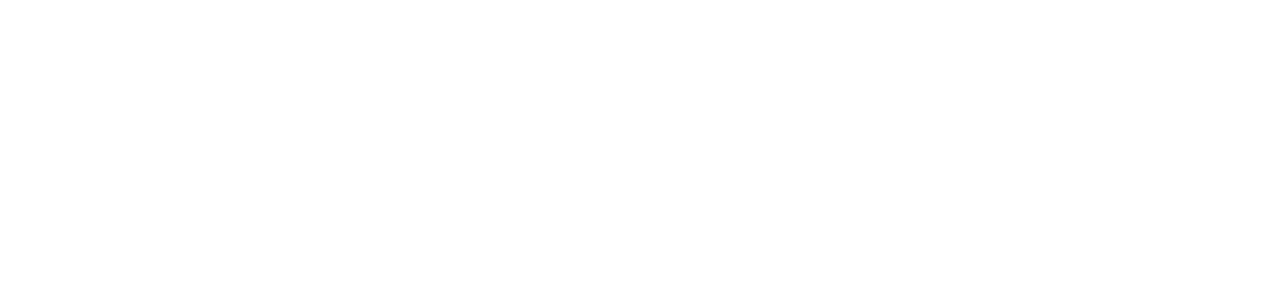
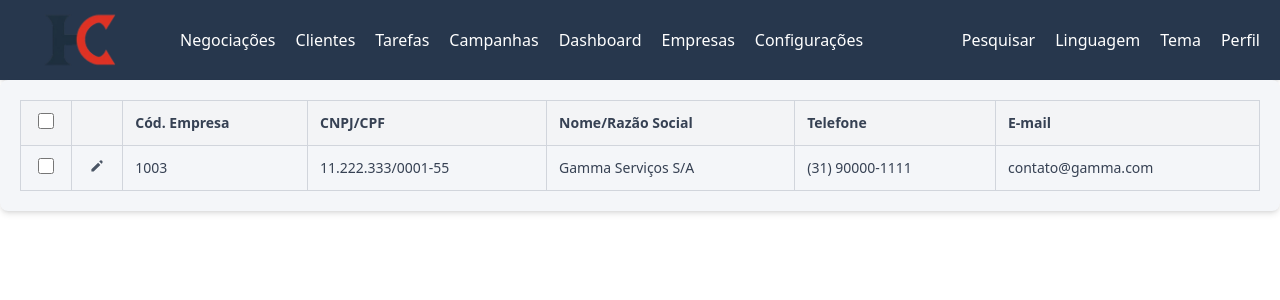
Before and after one commit to HerbertCarlos007/crm-frontend, a Vue app: page /company in a window 1280 px wide. Before the commit this address had no page. Shown: the top 300 px of the page. Built offline with nearby package versions, Linux system fonts and the light colour scheme.

Commit message:
feat: criando tela de empresas

```diff
--- a/src/App.vue
+++ b/src/App.vue
@@ -1,7 +1,9 @@
 <script setup>
+import HeaderComponent from "./components/HeaderComponent.vue";
 </script>
 
 <template>
+  <HeaderComponent />
   <router-view></router-view>
 </template>
 
--- /dev/null
+++ b/src/components/CompanyComponent.vue
@@ -0,0 +1,80 @@
+<script setup></script>
+
+<template>
+  <div class="w-full overflow-x-auto bg-[#f4f6f9] p-5 rounded-lg shadow-md">
+    <!-- Tabela com bordas -->
+    <table class="w-full border-collapse rounded-lg border border-gray-300">
+      <thead>
+        <tr class="bg-gray-100 border-b border-gray-300">
+          <th class="p-2 border-r border-l border-gray-300">
+            <input type="checkbox" class="w-4 h-4" />
+          </th>
+          <th class="p-2 border-r border-gray-300"></th>
+          <th
+            class="p-3 text-left text-sm font-semibold text-gray-700 border-r border-gray-300"
+          >
+            Cód. Empresa
+          </th>
+          <th
+            class="p-3 text-left text-sm font-semibold text-gray-700 border-r border-gray-300"
+          >
+            CNPJ/CPF
+          </th>
+          <th
+            class="p-3 text-left text-sm font-semibold text-gray-700 border-r border-gray-300"
+          >
+            Nome/Razão Social
+          </th>
+          <th
+            class="p-3 text-left text-sm font-semibold text-gray-700 border-r border-gray-300"
+          >
+            Telefone
+          </th>
+          <th
+            class="p-3 text-left text-sm font-semibold text-gray-700 border-r border-gray-300"
+          >
+            E-mail
+          </th>
+        </tr>
+      </thead>
+      <tbody>
+        <tr class="border-b border-gray-300 hover:bg-gray-50">
+          <td class="p-2 border-r border-l border-gray-300 text-center">
+            <input type="checkbox" class="w-4 h-4" />
+          </td>
+          <td class="p-2 border-r border-gray-300 text-center">
+            <button class="text-gray-600 hover:text-gray-800">
+              <svg
+                xmlns="http://www.w3.org/2000/svg"
+                class="h-4 w-4"
+                viewBox="0 0 20 20"
+                fill="currentColor"
+              >
+                <path
+                  d="M13.586 3.586a2 2 0 112.828 2.828l-.793.793-2.828-2.828.793-.793zM11.379 5.793L3 14.172V17h2.828l8.38-8.379-2.83-2.828z"
+                />
+              </svg>
+            </button>
+          </td>
+          <td class="p-3 text-sm text-gray-700 border-r border-gray-300">
+            1003
+          </td>
+          <td class="p-3 text-sm text-gray-700 border-r border-gray-300">
+            11.222.333/0001-55
+          </td>
+          <td class="p-3 text-sm text-gray-700 border-r border-gray-300">
+            Gamma Serviços S/A
+          </td>
+          <td class="p-3 text-sm text-gray-700 border-r border-gray-300">
+            (31) 90000-1111
+          </td>
+          <td class="p-3 text-sm text-gray-700 border-r border-gray-300">
+            contato@gamma.com
+          </td>
+        </tr>
+      </tbody>
+    </table>
+  </div>
+</template>
+
+<style scoped></style>
--- a/src/components/HeaderComponent.vue
+++ b/src/components/HeaderComponent.vue
@@ -1,25 +1,30 @@
 <script setup>
-import { ref } from 'vue'
+import { ref } from "vue";
+import { useRouter } from "vue-router";
 
-const openMenu = ref(null)
+const router = useRouter();
+const openMenu = ref(null);
 
 const toggleMenu = (menuName) => {
-  openMenu.value = openMenu.value === menuName ? null : menuName
-}
+  openMenu.value = openMenu.value === menuName ? null : menuName;
+};
 </script>
 
 <template>
-  <div class="w-full h-20 bg-[#27374D] flex items-center justify-between shadow-md px-5 ">
+  <div
+    class="w-full h-20 bg-[#27374D] flex items-center justify-between shadow-md px-5"
+  >
     <section class="flex items-center">
       <img src="../assets/logo.png" alt="logo" class="h-30 w-30 rounded-lg" />
 
       <ul class="flex text-white ml-10 gap-5">
-
         <!-- Negociações -->
         <li class="relative cursor-pointer" @click="toggleMenu('negociacoes')">
           Negociações
-          <ul v-if="openMenu === 'negociacoes'"
-            class="absolute left-0 top-full bg-[#27374D] mt-1 p-2 rounded shadow-lg">
+          <ul
+            v-if="openMenu === 'negociacoes'"
+            class="absolute left-0 top-full bg-[#27374D] mt-1 p-2 rounded shadow-lg"
+          >
             <li class="px-4 py-2 hover:bg-[#3b4a63]">Todas Negociações</li>
             <li class="px-4 py-2 hover:bg-[#3b4a63]">Nova Negociação</li>
             <li class="px-4 py-2 hover:bg-[#3b4a63]">Etapas</li>
@@ -29,8 +34,10 @@
         <!-- Clientes -->
         <li class="relative cursor-pointer" @click="toggleMenu('clientes')">
           Clientes
-          <ul v-if="openMenu === 'clientes'"
-            class="absolute left-0 top-full bg-[#27374D] mt-1 p-2 rounded shadow-lg">
+          <ul
+            v-if="openMenu === 'clientes'"
+            class="absolute left-0 top-full bg-[#27374D] mt-1 p-2 rounded shadow-lg"
+          >
             <li class="px-4 py-2 hover:bg-[#3b4a63]">Lista de Clientes</li>
             <li class="px-4 py-2 hover:bg-[#3b4a63]">Adicionar Cliente</li>
           </ul>
@@ -39,8 +46,10 @@
         <!-- Tarefas -->
         <li class="relative cursor-pointer" @click="toggleMenu('tarefas')">
           Tarefas
-          <ul v-if="openMenu === 'tarefas'"
-            class="absolute left-0 top-full bg-[#27374D] mt-1 p-2 rounded shadow-lg">
+          <ul
+            v-if="openMenu === 'tarefas'"
+            class="absolute left-0 top-full bg-[#27374D] mt-1 p-2 rounded shadow-lg"
+          >
             <li class="px-4 py-2 hover:bg-[#3b4a63]">Minhas Tarefas</li>
             <li class="px-4 py-2 hover:bg-[#3b4a63]">Criar Tarefa</li>
           </ul>
@@ -49,8 +58,10 @@
         <!-- Campanhas -->
         <li class="relative cursor-pointer" @click="toggleMenu('campanhas')">
           Campanhas
-          <ul v-if="openMenu === 'campanhas'"
-            class="absolute left-0 top-full bg-[#27374D] mt-1 p-2 rounded shadow-lg">
+          <ul
+            v-if="openMenu === 'campanhas'"
+            class="absolute left-0 top-full bg-[#27374D] mt-1 p-2 rounded shadow-lg"
+          >
             <li class="px-4 py-2 hover:bg-[#3b4a63]">Campanhas Ativas</li>
             <li class="px-4 py-2 hover:bg-[#3b4a63]">Nova Campanha</li>
           </ul>
@@ -59,8 +70,10 @@
         <!-- Dashboard -->
         <li class="relative cursor-pointer" @click="toggleMenu('dashboard')">
           Dashboard
-          <ul v-if="openMenu === 'dashboard'"
-            class="absolute left-0 top-full bg-[#27374D] mt-1 p-2 rounded shadow-lg">
+          <ul
+            v-if="openMenu === 'dashboard'"
+            class="absolute left-0 top-full bg-[#27374D] mt-1 p-2 rounded shadow-lg"
+          >
             <li class="px-4 py-2 hover:bg-[#3b4a63]">Visão Geral</li>
             <li class="px-4 py-2 hover:bg-[#3b4a63]">Relatórios</li>
           </ul>
@@ -69,23 +82,28 @@
         <!-- Empresas -->
         <li class="relative cursor-pointer" @click="toggleMenu('empresas')">
           Empresas
-          <ul v-if="openMenu === 'empresas'"
-            class="absolute left-0 top-full bg-[#27374D] mt-1 p-2 rounded shadow-lg">
-            <li class="px-4 py-2 hover:bg-[#3b4a63]">Empresas</li>
+          <ul
+            v-if="openMenu === 'empresas'"
+            class="absolute left-0 top-full bg-[#27374D] mt-1 p-2 rounded shadow-lg"
+          >
+            <router-link to="/company">
+              <li class="px-4 py-2 hover:bg-[#3b4a63]">Empresas</li>
+            </router-link>
           </ul>
         </li>
 
         <!-- Configurações -->
         <li class="relative cursor-pointer" @click="toggleMenu('config')">
           Configurações
-          <ul v-if="openMenu === 'config'"
-            class="absolute left-0 top-full bg-[#27374D] mt-1 p-2 rounded shadow-lg">
+          <ul
+            v-if="openMenu === 'config'"
+            class="absolute left-0 top-full bg-[#27374D] mt-1 p-2 rounded shadow-lg"
+          >
             <li class="px-4 py-2 hover:bg-[#3b4a63]">Usuários</li>
             <li class="px-4 py-2 hover:bg-[#3b4a63]">Permissões</li>
             <li class="px-4 py-2 hover:bg-[#3b4a63]">Sistema</li>
           </ul>
         </li>
-
       </ul>
     </section>
 
--- a/src/router/index.js
+++ b/src/router/index.js
@@ -1,10 +1,17 @@
 import {createRouter, createWebHistory} from 'vue-router'
-import Main from '../views/Main.vue'
+import Negotiations from '../views/Negotiations.vue'
+import Company from '../views/Company.vue'
 const routes = [
     {
         path: '/',
-        name: 'Main',
-        component: Main,
+        name: 'Negotiations',
+        component: Negotiations,
+    },
+
+    {
+        path: '/company',
+        name: 'Company',
+        component: Company,
     },
 ]
 
--- /dev/null
+++ b/src/views/Company.vue
@@ -0,0 +1,9 @@
+<script setup>
+import CompanyComponent from '@/components/CompanyComponent.vue';
+</script>
+
+<template>
+  <CompanyComponent />
+</template>
+
+<style scoped></style>
--- a/src/views/Main.vue
+++ /dev/null
@@ -1,13 +0,0 @@
-<script setup>
-import HeaderComponent from '../components/HeaderComponent.vue';
-import NegotiationsComponent from '../components/NegotiationsComponent.vue';
-</script>
-
-<template>
-  <HeaderComponent/>
-  <NegotiationsComponent />
-</template>
-
-<style scoped>
-
-</style>
--- /dev/null
+++ b/src/views/Negotiations.vue
@@ -0,0 +1,9 @@
+<script setup>
+import NegotiationsComponent from "../components/NegotiationsComponent.vue";
+</script>
+
+<template>
+  <NegotiationsComponent />
+</template>
+
+<style scoped></style>
```
